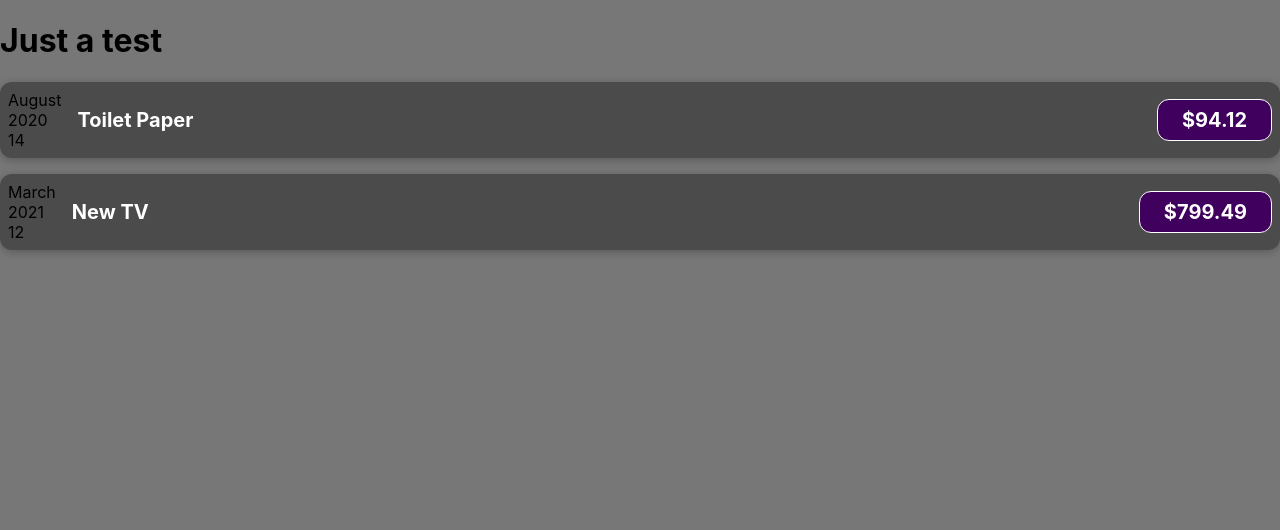
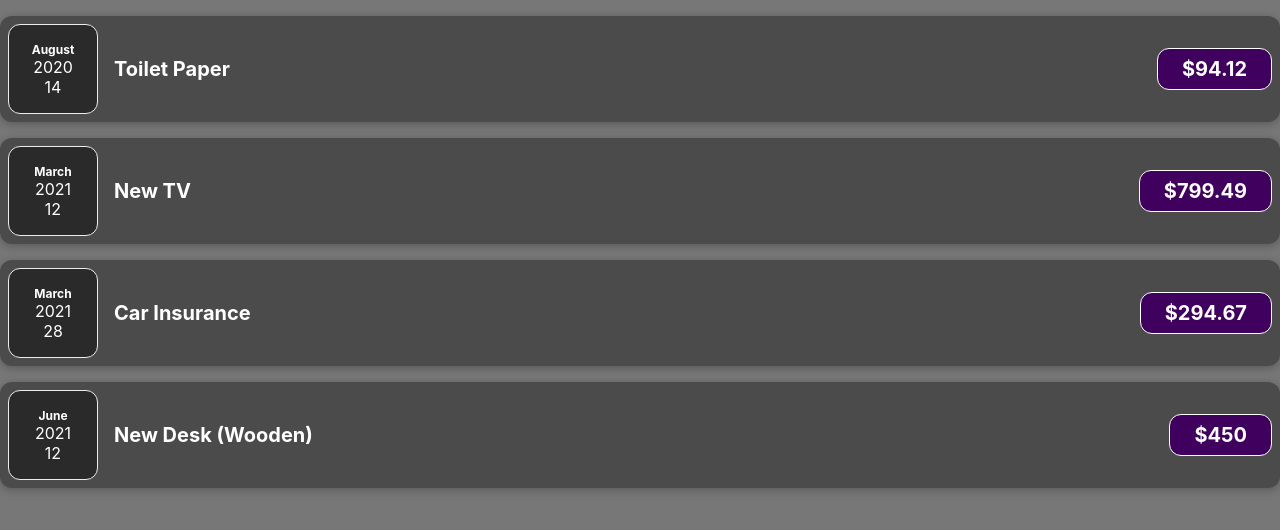
Before and after one commit to AndroidMinsky/test-react, a React (Create React App) app: page / in a window 1280 px wide. Shown: the top 530 px of the page. Built offline with nearby package versions, Linux system fonts and the light colour scheme.

Commit message:
ExpenseDate component added

```diff
--- a/src/App.js
+++ b/src/App.js
@@ -22,18 +22,12 @@
       date: new Date(2021, 5, 12),
     },
   ];
-  console.log(expenses[0]);
   return (
     <div>
-      <h1>Just a test</h1>
-      <ExpenseItem
-        title={expenses[0].title}
-        date={expenses[0].date}
-        amount={expenses[0].amount}
-      />
+      <ExpenseItem {...expenses[0]} />
       <ExpenseItem {...expenses[1]} />
-      {/* <ExpenseItem expense={expenses[2]} />
-      <ExpenseItem expense={expenses[3]} /> */}
+      <ExpenseItem {...expenses[2]} />
+      <ExpenseItem {...expenses[3]} />
     </div>
   );
 }
--- /dev/null
+++ b/src/components/ExpenseDate.css
@@ -0,0 +1,26 @@
+.expense-date {
+  display: flex;
+  flex-direction: column;
+  width: 5.5rem;
+  height: 5.5rem;
+  border: 1px solid #ececec;
+  background-color: #2a2a2a;
+  color: white;
+  border-radius: 12px;
+  align-items: center;
+  justify-content: center;
+}
+
+.expense-date__month {
+  font-size: 0.75rem;
+  font-weight: bold;
+}
+
+.expense-date__year {
+  font-size: 0.75rem;
+}
+
+.expense-date__day {
+  font-size: 1.5rem;
+  font-weight: bold;
+}
--- /dev/null
+++ b/src/components/ExpenseDate.js
@@ -0,0 +1,15 @@
+import React from "react";
+import "./ExpenseDate.css";
+
+export default function ExpenseDate({ date }) {
+  const month = date.toLocaleString("en-US", { month: "long" });
+  const day = date.toLocaleString("en-US", { day: "2-digit" });
+  const year = date.getFullYear();
+  return (
+    <div className="expense-date">
+      <div className="expense-date__month">{month}</div>
+      <div className="expense-year">{year}</div>
+      <div className="expense-day">{day}</div>
+    </div>
+  );
+}
--- a/src/components/ExpenseItem.js
+++ b/src/components/ExpenseItem.js
@@ -1,16 +1,11 @@
 import "./ExpenseItem.css";
+import "./ExpenseDate";
+import ExpenseDate from "./ExpenseDate";
 
 function ExpenseItem({ date, title, amount }) {
-  const month = date.toLocaleString("en-US", { month: "long" });
-  const day = date.toLocaleString("en-US", { day: "2-digit" });
-  const year = date.getFullYear();
   return (
     <div className="expense-item">
-      <div>
-        <div>{month}</div>
-        <div>{year}</div>
-        <div>{day}</div>
-      </div>
+      <ExpenseDate date={date} />
       <div className="expense-item__description">
         <h2>{title}</h2>
         <div className="expense-item__price">${amount}</div>
```
